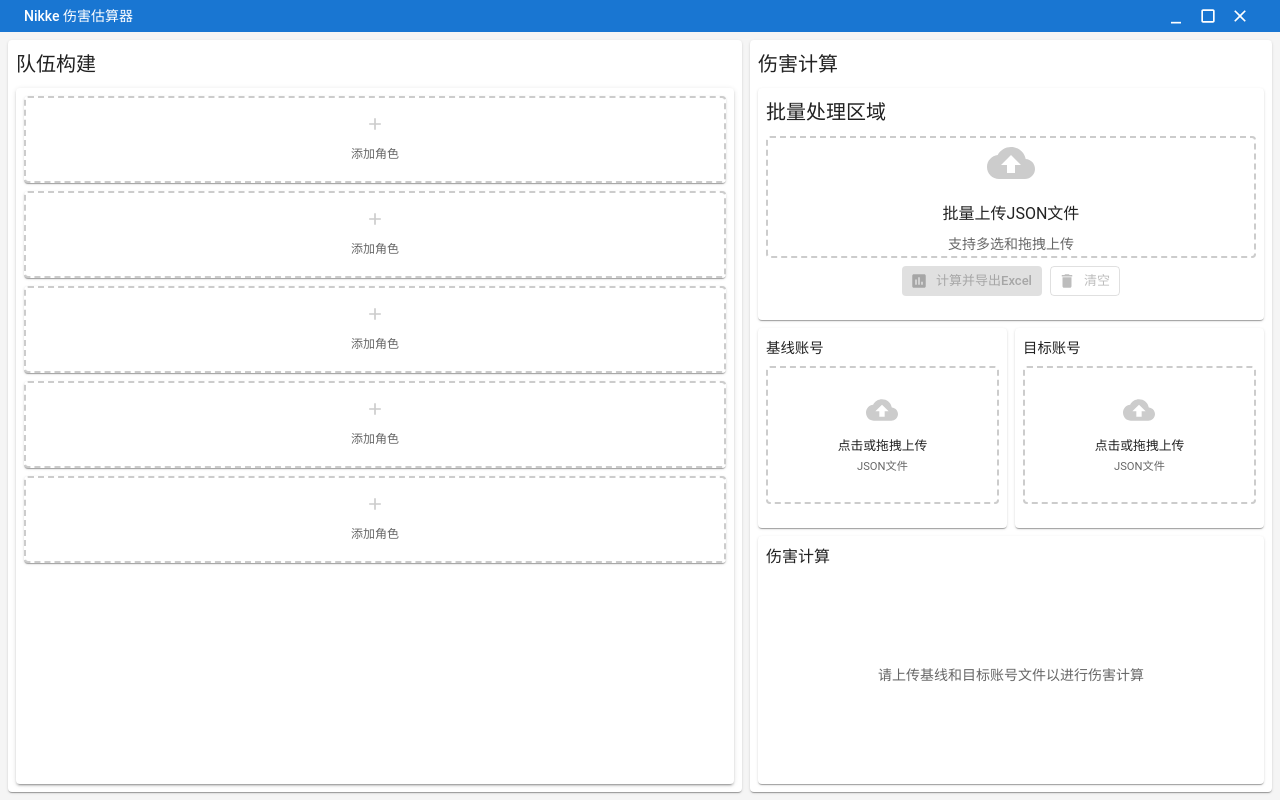
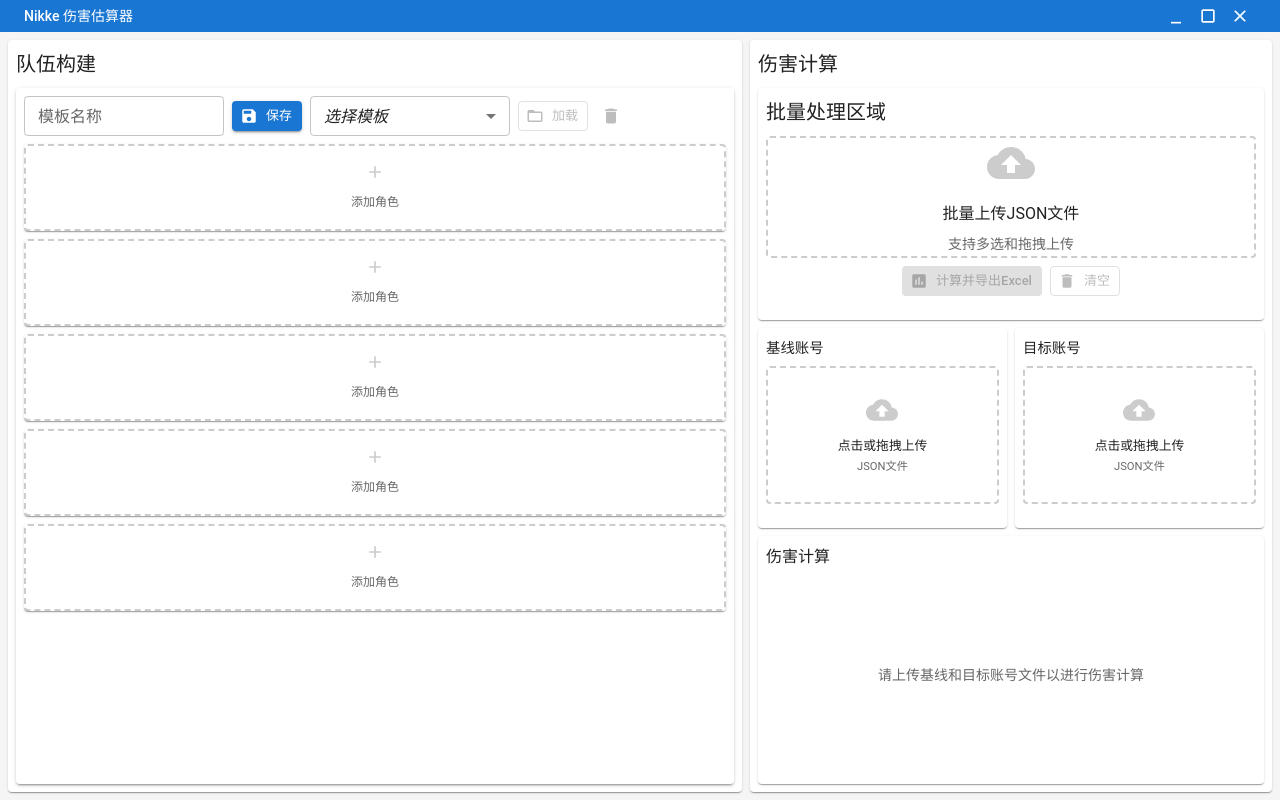
Before and after one commit to IsolateOB/ExiaAnalysis, a React (Vite) app: page / in a window 1280 px wide. Built offline with nearby package versions, Linux system fonts and the light colour scheme.

Commit message:
添加队伍模板

```diff
--- a/src/App.tsx
+++ b/src/App.tsx
@@ -54,6 +54,8 @@ const App: React.FC = () => {
   const [targetData, setTargetData] = useState<any>(null)
   const [baselineTeamStrength, setBaselineTeamStrength] = useState<number>(0)
   const [targetTeamStrength, setTargetTeamStrength] = useState<number>(0)
+  const [teamScale, setTeamScale] = useState<number>(1)
+  const [ratioLabel, setRatioLabel] = useState<string>('—')
   const [baselineScore, setBaselineScore] = useState<Record<string, number>>({})
   const [targetScore, setTargetScore] = useState<Record<string, number>>({})
   const [notification, setNotification] = useState<{
@@ -69,6 +71,10 @@ const App: React.FC = () => {
   const handleTeamStrengthChange = (baselineStrength: number, targetStrength: number) => {
     setBaselineTeamStrength(baselineStrength)
     setTargetTeamStrength(targetStrength)
+  }
+  const handleTeamRatioChange = (scale: number, label: string) => {
+    setTeamScale(scale)
+    setRatioLabel(label)
   }
 
   const handleStatusChange = (message: string, severity: 'success' | 'error' | 'info' | 'warning' = 'info') => {
@@ -110,6 +116,7 @@ const App: React.FC = () => {
                     onTeamStrengthChange={handleTeamStrengthChange}
                     baselineScore={baselineScore}
                     targetScore={targetScore}
+                    onTeamRatioChange={handleTeamRatioChange}
                   />
                 </Box>
               </Paper>
@@ -123,6 +130,8 @@ const App: React.FC = () => {
                     onTargetDataChange={setTargetData}
                     baselineTeamStrength={baselineTeamStrength}
                     targetTeamStrength={targetTeamStrength}
+                    teamScale={teamScale}
+                    ratioLabel={ratioLabel}
                     onBaselineScoreChange={setBaselineScore}
                     onTargetScoreChange={setTargetScore}
                     onStatusChange={handleStatusChange}
--- a/src/components/TeamBuilder.tsx
+++ b/src/components/TeamBuilder.tsx
@@ -1,13 +1,21 @@
-import React, { useState, useEffect } from 'react'
+import React, { useState, useEffect, useMemo } from 'react'
 import {
   Box,
   Typography,
   Paper,
+  TextField,
+  Button,
+  Select,
+  MenuItem,
+  IconButton,
+  Tooltip,
 } from '@mui/material'
 import { Character, TeamCharacter, AttributeCoefficients } from '../types'
 import CharacterCard from './CharacterCard'
 import CharacterFilterDialog from './CharacterFilterDialog'
 import { computeRawAttributeScores, computeWeightedStrength, getDefaultCoefficients } from '../utils/attributeStrength'
+import { listTemplates, saveTemplate, deleteTemplate, TeamTemplate } from '../utils/templates'
+import { Save as SaveIcon, FolderOpen as LoadIcon, Delete as DeleteIcon } from '@mui/icons-material'
 
 interface TeamBuilderProps {
   baselineData?: any // 基线JSON数据
@@ -15,6 +23,7 @@ interface TeamBuilderProps {
   baselineScore?: Record<string, number>   // 基线词条突破分
   targetScore?: Record<string, number>   // 目标词条突破分
   onTeamStrengthChange?: (baselineStrength: number, targetStrength: number) => void
+  onTeamRatioChange?: (scale: number, ratioLabel: string) => void
 }
 
 // 计算角色强度的工具函数
@@ -140,7 +149,8 @@ const TeamBuilder: React.FC<TeamBuilderProps> = ({
   targetData,
   baselineScore = {},
   targetScore = {},
-  onTeamStrengthChange
+  onTeamStrengthChange,
+  onTeamRatioChange,
 }) => {
   const [team, setTeam] = useState<TeamCharacter[]>(() =>
     Array.from({ length: 5 }, (_, index) => ({
@@ -154,14 +164,63 @@ const TeamBuilder: React.FC<TeamBuilderProps> = ({
   const [characterStrengths, setCharacterStrengths] = useState<{[position: number]: {baseline: number, target: number}}>({})
   const [coefficientsMap, setCoefficientsMap] = useState<{[position: number]: AttributeCoefficients}>({})
   const [rawMap, setRawMap] = useState<{[position: number]: { baseline?: any, target?: any }}>({})
+  // 模板管理
+  const [templates, setTemplates] = useState<TeamTemplate[]>(() => listTemplates())
+  const [templateName, setTemplateName] = useState<string>('')
+  const [selectedTemplateId, setSelectedTemplateId] = useState<string>('')
+  const refreshTemplates = () => setTemplates(listTemplates())
+
+  // 载入 list.json 用于根据 id 还原 Character
+  const [listData, setListData] = useState<any>(null)
+  useEffect(() => {
+    const load = async () => {
+      let res: Response | undefined
+      try {
+        try { res = await fetch('./list.json'); if (res.ok) return setListData(await res.json()) } catch {}
+        try { res = await fetch('/list.json'); if (res.ok) return setListData(await res.json()) } catch {}
+        try {
+          const baseUrl = window.location.href.replace(/\/[^\/]*$/, '')
+          res = await fetch(`${baseUrl}/list.json`)
+          if (res.ok) return setListData(await res.json())
+        } catch {}
+      } catch {}
+    }
+    load()
+  }, [])
+
+  const characterFromList = useMemo(() => {
+    const map = new Map<string, Character>()
+    if (listData?.nikkes) {
+      listData.nikkes.forEach((n: any) => {
+        if (n?.id != null) {
+          const ch: Character = {
+            id: Number(n.id),
+            name_cn: n.name_cn || n.name || '未命名',
+            name_en: n.name_en || n.name || 'Unknown',
+            name_code: n.name_code || 0,
+            class: (n.class || 'Attacker'),
+            element: (n.element || 'Fire'),
+            use_burst_skill: (n.use_burst_skill || 'AllStep'),
+            corporation: (n.corporation || 'ABNORMAL'),
+            weapon_type: (n.weapon_type || 'AR'),
+            original_rare: (n.original_rare || 'SSR'),
+          } as Character
+          map.set(String(n.id), ch)
+        }
+      })
+    }
+    return (id: string): Character | undefined => map.get(String(id))
+  }, [listData])
 
   // 当team或数据变化时重新计算强度
   useEffect(() => {
     const calculateAllStrengths = async () => {
       const newStrengths: {[position: number]: {baseline: number, target: number}} = {}
       const newRaw: {[position: number]: { baseline?: any, target?: any }} = {}
-      let totalBaselineStrength = 0
-      let totalTargetStrength = 0
+  let totalBaselineStrength = 0
+  let totalTargetStrength = 0
+  let ratioWeightedSum = 0
+  let weightSum = 0
 
       // 计算系数总和，用于归一化
       const totalCoefficient = team.reduce((sum, teamChar) => {
@@ -186,11 +245,16 @@ const TeamBuilder: React.FC<TeamBuilderProps> = ({
 
           // 如果系数总和为0，则所有角色都不贡献输出
           if (totalCoefficient > 0) {
-            // 计算该角色在队伍中的输出占比
+            // 计算该角色在队伍中的输出占比（用于绝对值展示）
             const outputRatio = (teamChar.damageCoefficient || 0) / totalCoefficient
-            // 按占比计算该角色对队伍强度的贡献
             totalBaselineStrength += strengths.baseline * outputRatio
             totalTargetStrength += strengths.target * outputRatio
+          }
+          // 以比值的方式参与：按伤害系数做加权平均
+          const w = teamChar.damageCoefficient || 0
+          if (w > 0 && strengths.baseline > 0) {
+            ratioWeightedSum += w * (strengths.target / strengths.baseline)
+            weightSum += w
           }
         } else {
           newStrengths[teamChar.position] = { baseline: 0, target: 0 }
@@ -200,10 +264,12 @@ const TeamBuilder: React.FC<TeamBuilderProps> = ({
   setCharacterStrengths(newStrengths)
   setRawMap(newRaw)
 
-      // 回调给父组件
-      if (onTeamStrengthChange) {
-        onTeamStrengthChange(totalBaselineStrength, totalTargetStrength)
-      }
+  // 回调：绝对值（用于信息展示）
+  onTeamStrengthChange?.(totalBaselineStrength, totalTargetStrength)
+  // 回调：比值（用于伤害计算和展示），按角色比值加权平均
+  const scale = weightSum > 0 ? (ratioWeightedSum / weightSum) : 1
+  const label = scale > 0 ? `${(1/scale).toFixed(2)} : 1` : '—'
+  onTeamRatioChange?.(scale, label)
     }
 
     calculateAllStrengths()
@@ -253,6 +319,65 @@ const TeamBuilder: React.FC<TeamBuilderProps> = ({
     setCoefficientsMap(prev => ({ ...prev, [position]: next }))
   }
 
+  // 模板保存
+  const handleSaveTemplate = () => {
+    const id = Math.random().toString(36).slice(2)
+    const members = team.map(t => ({
+      position: t.position,
+      characterId: t.character ? String(t.character.id) : undefined,
+      damageCoefficient: t.damageCoefficient || 0,
+      coefficients: coefficientsMap[t.position] || getDefaultCoefficients(),
+    }))
+    const totalDamageCoefficient = team.reduce((s, t) => s + (t.damageCoefficient || 0), 0)
+    const tpl: TeamTemplate = {
+      id,
+      name: templateName || `模板-${new Date().toLocaleString()}`,
+      createdAt: Date.now(),
+      members,
+      totalDamageCoefficient,
+    }
+    saveTemplate(tpl)
+    setTemplateName('')
+    refreshTemplates()
+    setSelectedTemplateId(tpl.id)
+  }
+
+  const applyTemplate = async (tpl: TeamTemplate) => {
+    // 还原队伍
+    const nextTeam: TeamCharacter[] = team.map(slot => {
+      const m = tpl.members.find(mm => mm.position === slot.position)
+      let character: Character | undefined = slot.character
+      if (m?.characterId && characterFromList) {
+        const ch = characterFromList(m.characterId)
+        if (ch) character = ch
+      }
+      return {
+        position: slot.position,
+        character,
+        damageCoefficient: m?.damageCoefficient ?? 1.0,
+      }
+    })
+    setTeam(nextTeam)
+    // 还原系数
+    const nextCoeffs: {[pos:number]: AttributeCoefficients} = {}
+    tpl.members.forEach(m => {
+      nextCoeffs[m.position] = (m.coefficients || getDefaultCoefficients()) as AttributeCoefficients
+    })
+    setCoefficientsMap(nextCoeffs)
+  }
+
+  const handleLoadTemplate = () => {
+    const tpl = templates.find(t => t.id === selectedTemplateId)
+    if (tpl) applyTemplate(tpl)
+  }
+
+  const handleDeleteTemplate = () => {
+    if (!selectedTemplateId) return
+    deleteTemplate(selectedTemplateId)
+    refreshTemplates()
+    setSelectedTemplateId('')
+  }
+
   // 根据角色ID查找对应的JSON数据中的角色
   const findCharacterDataById = (characterId: string, jsonData: any) => {
     if (!jsonData || !jsonData.elements) return null
@@ -286,6 +411,49 @@ const TeamBuilder: React.FC<TeamBuilderProps> = ({
 
   return (
     <Paper elevation={2} sx={{ p: 1, height: '100%', overflow: 'auto' }}>
+      {/* 模板工具条 */}
+      <Box sx={{ display: 'flex', gap: 1, alignItems: 'center', mb: 1 }}>
+        <TextField
+          size="small"
+          label="模板名称"
+          value={templateName}
+          onChange={(e) => setTemplateName(e.target.value)}
+          sx={{ width: 200 }}
+        />
+        <Tooltip title="保存当前队伍为模板">
+          <span>
+            <Button
+              variant="contained"
+              size="small"
+              startIcon={<SaveIcon />}
+              onClick={handleSaveTemplate}
+              disabled={templates.length >= 200}
+            >保存</Button>
+          </span>
+        </Tooltip>
+        <Select
+          size="small"
+          displayEmpty
+          value={selectedTemplateId}
+          onChange={(e) => setSelectedTemplateId(String(e.target.value))}
+          sx={{ minWidth: 200 }}
+        >
+          <MenuItem value=""><em>选择模板</em></MenuItem>
+          {templates.map(t => (
+            <MenuItem key={t.id} value={t.id}>{t.name}</MenuItem>
+          ))}
+        </Select>
+        <Button
+          variant="outlined"
+          size="small"
+          startIcon={<LoadIcon />}
+          onClick={handleLoadTemplate}
+          disabled={!selectedTemplateId}
+        >加载</Button>
+        <IconButton size="small" color="error" onClick={handleDeleteTemplate} disabled={!selectedTemplateId}>
+          <DeleteIcon fontSize="small" />
+        </IconButton>
+      </Box>
       <Box sx={{ display: 'flex', flexDirection: 'column', gap: 1 }}>
         {team.map((teamChar) => {
           const strengths = characterStrengths[teamChar.position] || { baseline: 0, target: 0 }
--- /dev/null
+++ b/src/utils/templates.ts
@@ -0,0 +1,44 @@
+export interface TeamTemplateMember {
+  position: number
+  characterId?: string
+  damageCoefficient: number
+  coefficients: any // AttributeCoefficients shape, typed at call sites to avoid circular imports
+}
+
+export interface TeamTemplate {
+  id: string
+  name: string
+  createdAt: number
+  members: TeamTemplateMember[]
+  totalDamageCoefficient: number
+}
+
+const STORAGE_KEY = 'nikke_team_templates'
+
+export function listTemplates(): TeamTemplate[] {
+  try {
+    const raw = localStorage.getItem(STORAGE_KEY)
+    if (!raw) return []
+    const arr = JSON.parse(raw)
+    return Array.isArray(arr) ? arr : []
+  } catch {
+    return []
+  }
+}
+
+export function saveTemplate(tpl: TeamTemplate) {
+  const list = listTemplates()
+  const idx = list.findIndex(x => x.id === tpl.id)
+  if (idx >= 0) list[idx] = tpl
+  else list.push(tpl)
+  localStorage.setItem(STORAGE_KEY, JSON.stringify(list))
+}
+
+export function deleteTemplate(id: string) {
+  const list = listTemplates().filter(x => x.id !== id)
+  localStorage.setItem(STORAGE_KEY, JSON.stringify(list))
+}
+
+export function getTemplate(id: string): TeamTemplate | undefined {
+  return listTemplates().find(x => x.id === id)
+}
```
Also changed, not shown: src/components/DamageCalculator.tsx (+10 -9 lines).
